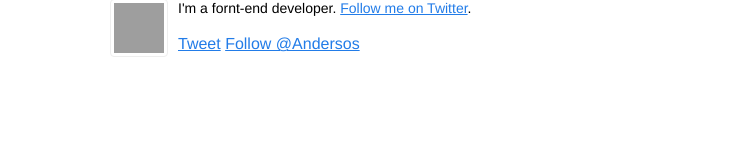
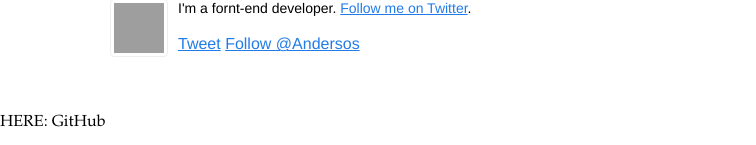
Before and after one commit to Andersos/andersos.net, a Jekyll site: the page built from _posts/2014-09-19-NordicJS-2014.markdown, in a window 1280 px wide and 900 px high, scrolled down 7436 px. Shown: the part 752-897 px from the top of the window, without its empty margins (0-756 px from the left). Built offline with Jekyll 4.4.1, drawn with Linux system fonts in a browser that asks for light colours; nearby versions of some CDN libraries; Markdown is read by kramdown in place of the engine named in the settings; comment, search, counter and statistics services are not loaded; before the commit the page ends 8301 px from its top, so only the background shows below that; grey boxes are pictures that could not be loaded.

Commit message:
Update layout.html

```diff
--- a/_layouts/layout.html
+++ b/_layouts/layout.html
@@ -50,6 +50,8 @@
   </section>
 
   {{ content }}
+
+  <p>HERE: {{site.github}}</p>
 <script>
 (function(i,s,o,g,r,a,m){i['GoogleAnalyticsObject']=r;i[r]=i[r]||function(){
 (i[r].q=i[r].q||[]).push(arguments)},i[r].l=1*new Date();a=s.createElement(o),
```
